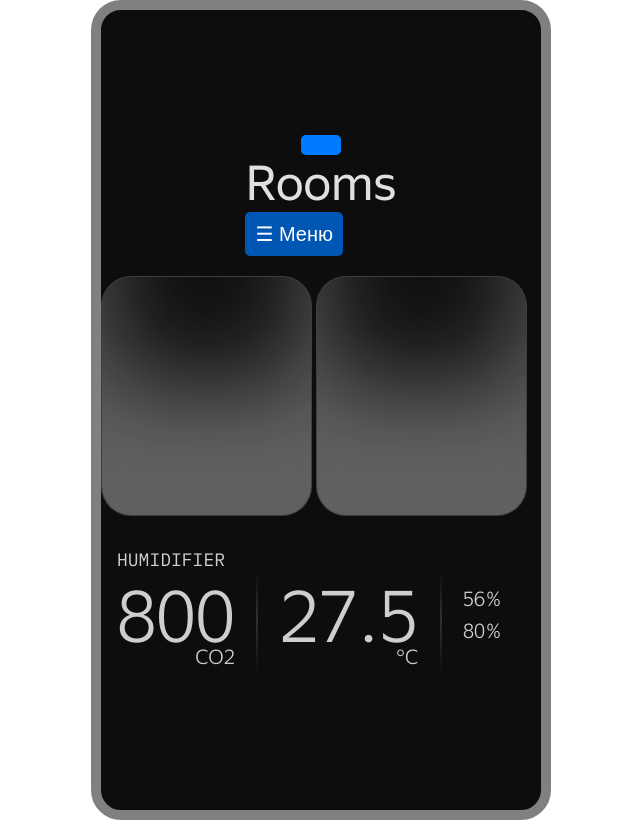
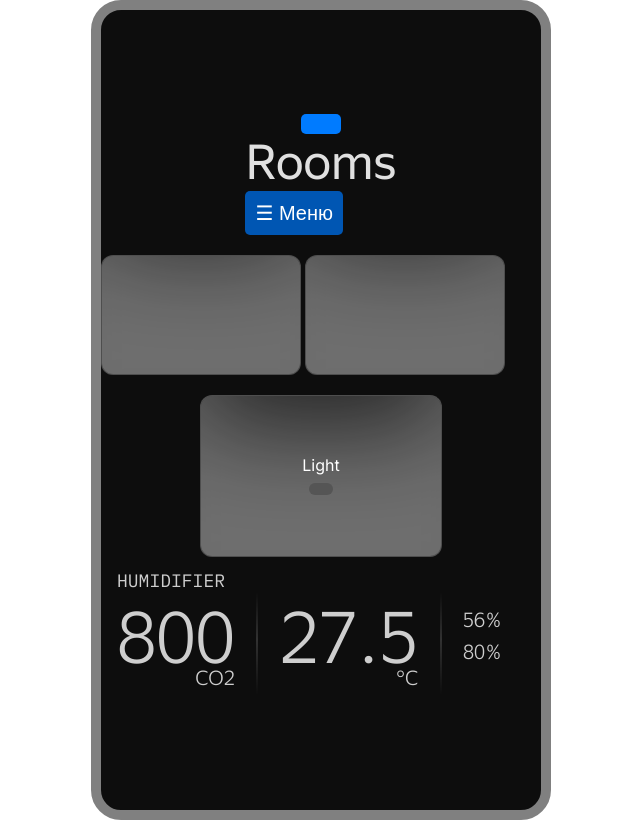
Before and after one commit to Kovriki/smart-home, a React (Create React App) app: page / in a window 1280 px wide. Shown: the whole page, without its empty margins (329-969 px from the left). Built offline with nearby package versions, Linux system fonts and the light colour scheme.

Commit message:
deviceCard with modal pages added ( withuot design )

```diff
--- a/package.json
+++ b/package.json
@@ -5,6 +5,7 @@
   "dependencies": {
     "cra-template": "1.2.0",
     "flow-bin": "^0.259.1",
+    "framer-motion": "^12.0.11",
     "react": "^19.0.0",
     "react-dom": "^19.0.0",
     "react-router-dom": "^7.1.5",
--- a/src/App.js
+++ b/src/App.js
@@ -5,6 +5,7 @@ import Button from './components/Button';
 import Header from './components/Header';
 import ButtonDevice from './components/ButtonDevice';
 import SensorWidget from './components/SensorWidget';
+import DeviceCard from './components/DeviceCard';
 
 
 const App = () => {
@@ -22,12 +23,13 @@ const App = () => {
 
   return (
     <div className='body'>
-      <Button title={"Click"} onClick={handleClick}></Button>
-      <Header title={"Rooms"} pages={pages}/>
+      <Button title={"Click"} onClick={handleClick} />
+      <Header title={"Rooms"} pages={pages} />
       <div className='grid'>
-      <ButtonDevice title={"Light"} onClick={handleClick}></ButtonDevice>
-      <ButtonDevice title={"Light"} onClick={handleClick}></ButtonDevice>
+      <ButtonDevice title={"Light"} onClick={handleClick} />
+      <ButtonDevice title={"Light"} onClick={handleClick} />
       </div>
+      <DeviceCard />
 
       <SensorWidget sensorName={'Humidifier'} cO2Level={'800'} tempreture={27.5} airHumidity={56} battery={80}></SensorWidget>
     </div>
--- /dev/null
+++ b/src/components/DeviceCard.js
@@ -0,0 +1,77 @@
+import React from 'react';
+import { useState } from 'react';
+import { motion } from "framer-motion";
+import '../styles/DeviceCard.css';
+
+function DeviceCard()  {
+
+    const [isButtonActive, setIsButtonActive] = useState(false);
+    const [isCardModalOpen, setIsCardModalOpen] = useState(false);
+    const [isButtonModalOpen, setIsButtonModalOpen] = useState(false);
+
+    let holdTimer;
+
+    const handleClick = () => {
+        setIsButtonActive((prev) => !prev);
+    };
+
+
+    const handleMouseDown = () => {
+        holdTimer = setTimeout(() => {
+            setIsCardModalOpen(true);
+        }, 600);
+    };
+
+
+    const handleMouseUp = () => {
+        clearTimeout(holdTimer);
+    };
+
+    return(
+        <div className='relative'>
+            <motion.div
+                className="card"
+                onClick={handleClick}
+                onMouseDown={handleMouseDown}
+                onMouseUp={handleMouseUp}
+                onTouchStart={handleMouseDown}
+                onTouchEnd={handleMouseUp}>
+
+                <p>Light</p>
+
+                {/* <Button title={"Click"} onClick={handleClick} /> */}
+
+                {/* Кнопка внутри карточки */}
+                <button
+                className={`inner-button ${isButtonActive ? "active" : ""}`}
+                onClick={(e) => {
+                    e.stopPropagation();
+                    setIsButtonModalOpen(true);
+                }}
+                ></button>
+
+            </motion.div>
+
+            {/* Модальное окно по удержанию карточки */}
+            {isCardModalOpen && (
+                <div className="modal">
+                <p>Модальное окно карточки</p>
+                <button onClick={() => setIsCardModalOpen(false)}>Закрыть</button>
+                </div>
+            )}
+
+
+
+            {/* Модальное окно кнопки */}
+            {isButtonModalOpen && (
+                <div className="modal">
+                <p>Модальное окно кнопки</p>
+                <button onClick={() => setIsButtonModalOpen(false)}>Закрыть</button>
+                </div>
+            )}
+        </div>
+    );
+
+}
+
+export default DeviceCard;
--- /dev/null
+++ b/src/components/IconButton.js
@@ -0,0 +1,2 @@
+import React from 'react';
+import '../styles/IconButton.css';
--- a/src/styles/ButtonDevice.css
+++ b/src/styles/ButtonDevice.css
@@ -19,10 +19,10 @@
     background: rgba(255, 255, 255, 0.01);
     box-shadow: 0px -130px 100px 0px rgba(255, 255, 255, 0.35) inset;
 }
-.card:hover {
-    /* background: linear-gradient(180deg, #7582ff, #ff5252, #231F20);
-    border-radius: 24px; */
-  }
+/* .card:hover {
+    background: linear-gradient(180deg, #7582ff, #ff5252, #231F20);
+    border-radius: 24px;
+  } */
 
 .card:active{
     border-radius: 30px;
--- /dev/null
+++ b/src/styles/DeviceCard.css
@@ -0,0 +1,40 @@
+.card {
+    width: 200px;
+    height: 120px;
+    background: #222;
+    border-radius: 12px;
+    color: white;
+    display: flex;
+    align-items: center;
+    justify-content: center;
+    flex-direction: column;
+    cursor: pointer;
+    transition: background 0.3s ease;
+  }
+
+  .inner-button {
+    margin-top: 10px;
+    padding: 6px 12px;
+    background: #555;
+    border: none;
+    color: white;
+    border-radius: 6px;
+    cursor: pointer;
+    transition: background 0.3s ease;
+  }
+
+  .inner-button.active {
+    background: #0a84ff;
+  }
+
+  .modal {
+    position: fixed;
+    top: 50%;
+    left: 50%;
+    transform: translate(-50%, -50%);
+    background: rgba(0, 0, 0, 0.9);
+    color: white;
+    padding: 20px;
+    border-radius: 12px;
+    box-shadow: 0 4px 10px rgba(0, 0, 0, 0.2);
+  }
```
Also changed, not shown: src/styles/IconButton.css (added), 1 other file (tests, documents, lock files or other folders).
